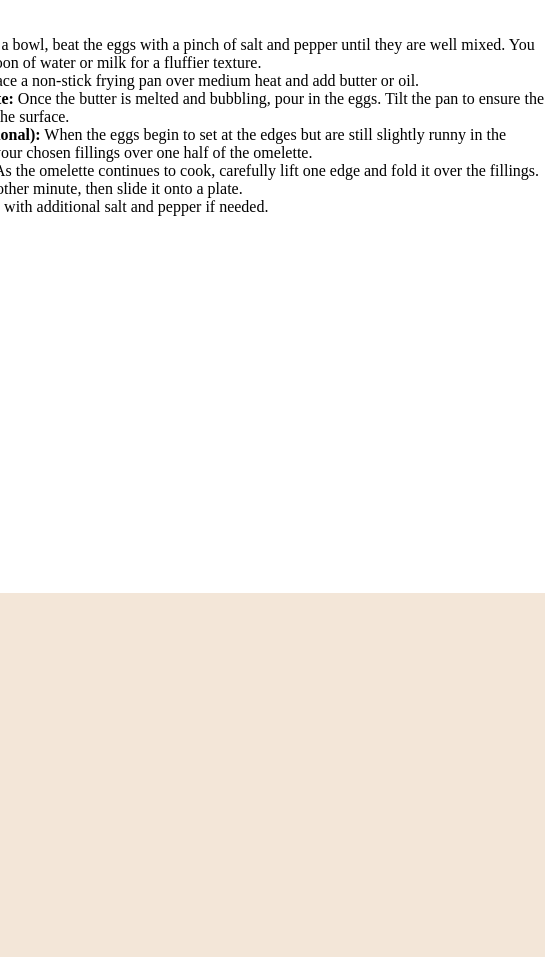
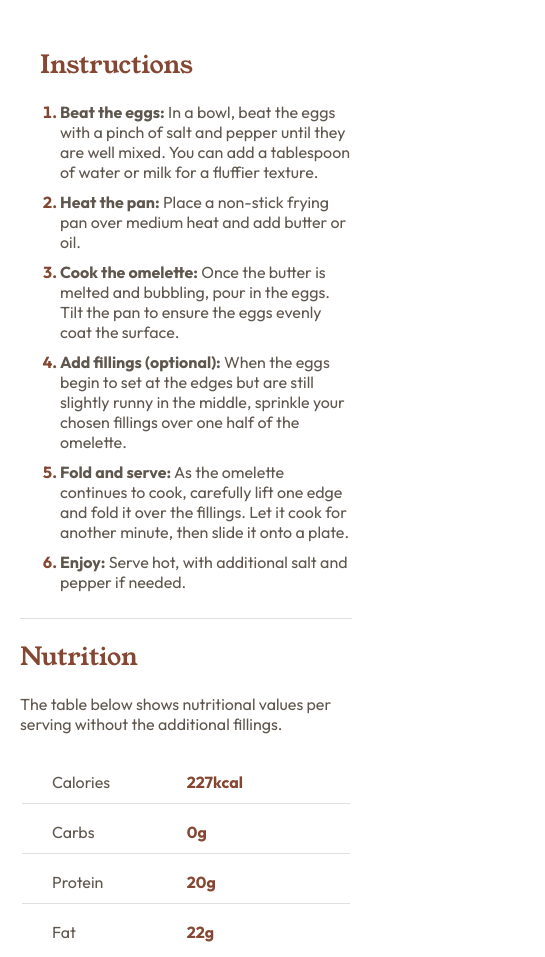
Before and after one commit to LDZM341/Recipe-Page, a plain HTML site: page index.html in a window 390 px wide. Shown: the part 885-1842 px from the top of the page, 545 px wide, since content can reach past the window. Before the commit the page ends 1478 px from the top, so only its background shows below. Drawn offline with Linux system fonts and the light colour scheme.

Commit message:
Finished

```diff
--- a/index.html
+++ b/index.html
@@ -10,6 +10,12 @@
       href="assets/images/favicon-32x32.png"
       type="image/x-icon"
     />
+    <link rel="preconnect" href="https://fonts.googleapis.com">
+    <link rel="preconnect" href="https://fonts.gstatic.com" crossorigin>
+    <link href="https://fonts.googleapis.com/css2?family=Young+Serif&display=swap" rel="stylesheet">
+    <link rel="preconnect" href="https://fonts.googleapis.com">
+    <link rel="preconnect" href="https://fonts.gstatic.com" crossorigin>
+    <link href="https://fonts.googleapis.com/css2?family=Outfit:wght@100..900&display=swap" rel="stylesheet">
   </head>
   <body>
     <div class="container">
@@ -28,6 +34,7 @@
           <li><b>Cooking:</b> 5 minutes</li>
         </ul>
       </div>
+      <div class="bottom-line box-sizing">
       <h2>Ingredients</h2>
       <ul>
         <li>2-3 large eggs</li>
@@ -38,6 +45,8 @@
           Optional fillings: cheese, diced vegetables, cooked meats, herbs
         </li>
       </ul>
+      </div>
+      <div class="bottom-line box-sizing">
       <h2>Instructions</h2>
       <ol>
         <li>
@@ -67,18 +76,23 @@
           <b>Enjoy:</b> Serve hot, with additional salt and pepper if needed.
         </li>
       </ol>
+      </div>
+      <h2>Nutrition</h2>
+      <p>The table below shows nutritional values per serving without the additional fillings.</p>
       <table>
+
         <tr>
-          <td>Calories</td>
-          <th>227kcal</th>
+          <td class="bottom-line">Calories</td>
+          <th class="bottom-line">227kcal</th>
+        </tr>
+
+        <tr>
+          <td class="bottom-line">Carbs</td>
+          <th class="bottom-line">0g</th>
         </tr>
         <tr>
-          <td>Carbs</td>
-          <th>0g</th>
-        </tr>
-        <tr>
-          <td>Protein</td>
-          <th>20g</th>
+          <td class="bottom-line">Protein</td>
+          <th class="bottom-line">20g</th>
         </tr>
         <tr>
           <td>Fat</td>
--- a/style.css
+++ b/style.css
@@ -3,18 +3,163 @@ body{
     position: flex;
     align-content: center;
     justify-items: center;
-    height: 100vh;
+    min-height: 100vh;
+    max-width: 100vw;
 }
 
 .container{
     background-color: hsl(0, 0%, 100%);
     width: 700px;
-    height: 1350px;
+    height: auto;
     margin: 120px 350px;
+    padding: 40px;
+    border-radius: 30px;
+    box-sizing: content-box;
+    margin-bottom: 120px;
 }
 
 img{
-    margin: 15px;
-    width: 670px;
-    border-radius: 10px;
+    width: 100%;
+    border-radius: 15px;
 }
+
+.box{
+    background-color: hsl(330, 100%, 98%);
+    border-radius: 15px;
+    padding: 10px;
+}
+
+h3, div.box li::marker{
+    color: hsl(332, 51%, 32%);
+}
+
+li{
+    margin-top: 10px;
+}
+
+h3{
+    margin-left: 20px;
+}
+
+ol>li::marker{
+    font-family: "Outfit", sans-serif;
+    font-optical-sizing: auto;
+    font-weight: 700;
+    font-style: normal;
+}
+
+h2, div li::marker{
+    color: hsl(14, 45%, 36%);
+    font-family: "Outfit", sans-serif;
+    font-optical-sizing: auto;
+    font-weight: 700;
+    font-style: normal;
+    font-size: 16px;
+}
+
+table{
+    margin-left: 0px;
+}
+
+td,th{
+    display: inline-block;
+    height: 48px;
+    width: 345px;
+    text-align: left;
+    line-height: 50px;
+    vertical-align: middle;
+    box-sizing: border-box;
+}
+
+th{
+    color:hsl(14, 45%, 36%);
+    font-family: "Outfit", sans-serif;
+    font-optical-sizing: auto;
+    font-weight: 700;
+    font-style: normal;
+    font-size:16px;
+}
+
+td{
+    padding-left: 30px;
+}
+
+.bottom-line{
+    border-bottom: .1px solid hsl(0, 5%, 88%);
+}
+
+div.bottom-line{
+    padding-bottom: 10px;
+    padding-top: 10px;
+}
+
+h1,h2{
+  font-family: "Young Serif", serif;
+  font-weight: 400;
+  font-style: normal;
+}
+
+h3{
+    font-family: "Outfit", sans-serif;
+    font-optical-sizing: auto;
+    font-weight: 700;
+    font-style: normal;
+}
+
+p,li,td{
+    font-family: "Outfit", sans-serif;
+    font-optical-sizing: auto;
+    font-weight: 400;
+    font-style: normal;
+    color:hsl(30, 10%, 34%);
+    font-size:16px;
+}
+
+@media (max-width: 750px) {
+    body{
+        background-color: hsl(0, 0%, 100%);
+        width: 100vw;
+        margin:0;
+        padding:0;
+    }
+    .container{
+        width: 100vw;
+        margin: 0;
+        padding: 0;
+    }
+    img{
+        width: 100%;
+        margin: 0;
+        position: static;
+        top:0;
+        border-radius: 0;
+    }
+    h1,h2,p{
+        word-wrap: break-word;
+        margin: 20px;
+        width: 85%;
+    }
+    .box{
+        width: 90vw;
+        box-sizing:border-box;
+        margin: 20px;
+    }
+
+    .box-sizing{
+        box-sizing: border-box;
+        margin:20px;
+        width: 85%;
+    }
+
+    h2{
+        font-size: 1.55em;
+    }
+
+    td,th,td.bottom-line,th.bottom-line{
+        width: 42vw;
+        display: inline-block;
+    }
+    td{
+        margin-left: 20px;
+    }
+}
```
